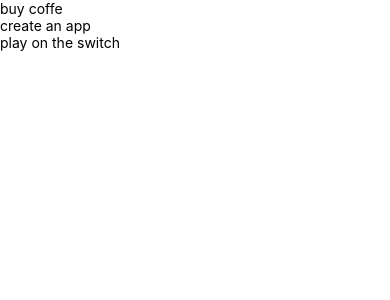
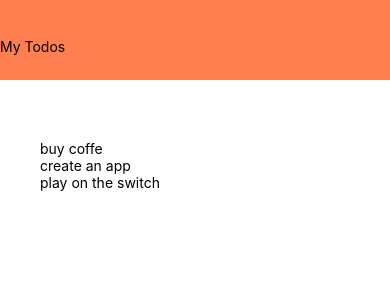
Before and after one commit to ishanEPR/React_Native_Expo, a React Native app: screen / in a window 390 px wide. Shown: the top 300 px of the page. Built offline with nearby package versions, Linux system fonts and the light colour scheme.

Commit message:
add header

```diff
--- a/App.js
+++ b/App.js
@@ -1,6 +1,6 @@
 import React,{useState} from "react";
 import {View,Text,StyleSheet,FlatList} from 'react-native';
-
+import Header from './components/Header';
 export default function App()
 {
 
@@ -16,7 +16,7 @@ export default function App()
 
     return(
       <View style={styles.container}>
-      {/* header */}
+     <Header/>
         <View style={styles.content}>
           {/* to form */}
           <View style={styles.list}>
@@ -46,15 +46,12 @@ const styles=StyleSheet.create({
     // alignItems:'center',
     // justifyContent:'center',
   },
-  // item:{
-  //   marginTop:24,
-  //   padding:30,
-  //   backgroundColor:'pink',
-  //   fontSize:24,
-  //   marginHorizontal:10,
-  //   marginTop:24,
-
-  // }
+  content:{
+    padding:40,
+  },
+  list:{
+    marginTop:20,
+  }
 
 
 
--- /dev/null
+++ b/components/Header.js
@@ -0,0 +1,21 @@
+import React from "react";
+import {View,Text,StyleSheet} from 'react-native';
+
+export default function Header()
+{
+    return(
+        <View style={styles.header}>
+            <Text style={styles.title}>
+            My Todos
+            </Text>
+        </View>
+    );
+}
+const styles=StyleSheet.create({
+    header:{
+        height:80,
+        paddingTop:38,
+        backgroundColor:'coral',
+    }
+
+});
```
